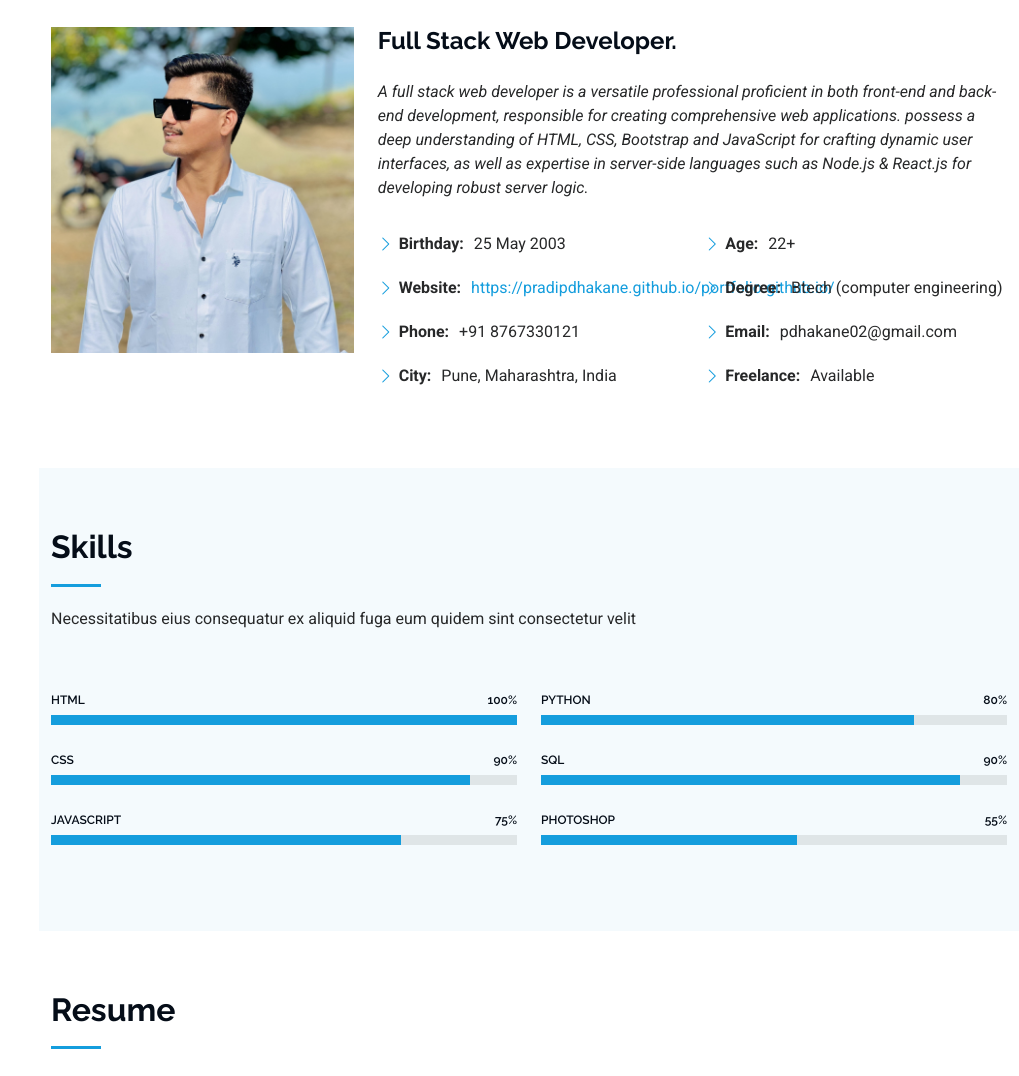
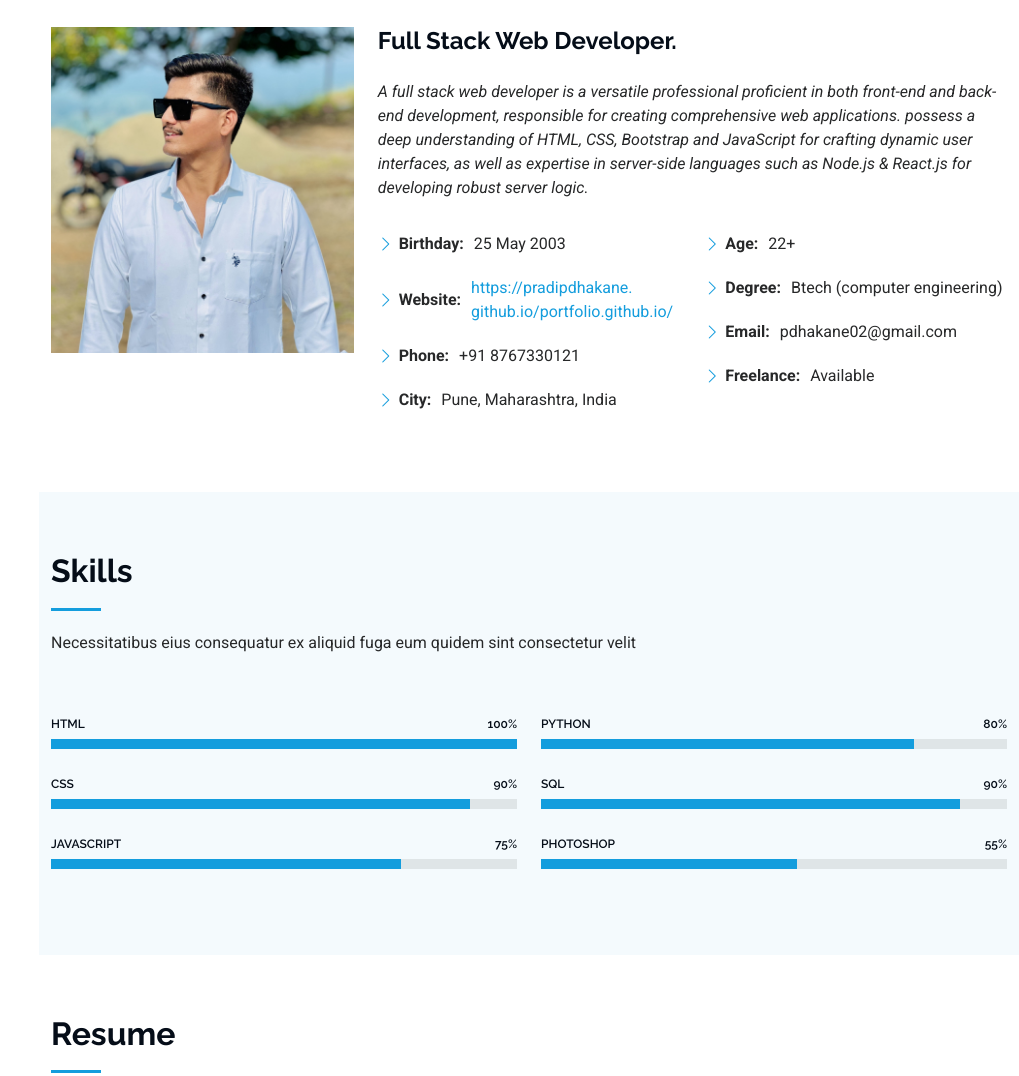
Before and after one commit to PradipDhakane/portfolio.github.io, a plain HTML site: page index.html in a window 1280 px wide. Shown: the part 971-2047 px from the top of the page, without its empty margins (261-1280 px from the left). Drawn offline with Linux system fonts and the light colour scheme.

Commit message:
Update index.html

```diff
--- a/index.html
+++ b/index.html
@@ -109,7 +109,7 @@
               <div class="col-lg-6">
                 <ul>
                   <li><i class="bi bi-chevron-right"></i> <strong>Birthday:</strong> <span>25 May 2003</span></li>
-                  <li><i class="bi bi-chevron-right"></i> <strong>Website:</strong><a href="">https://pradipdhakane.github.io/portfolio.github.io/</a><span></span></li>
+                  <li><i class="bi bi-chevron-right"></i> <strong>Website:</strong><a href="">https://pradipdhakane.<br>github.io/portfolio.github.io/</a><span></span></li>
                   <li><i class="bi bi-chevron-right"></i> <strong>Phone:</strong> <span>+91 8767330121</span></li>
                   <li><i class="bi bi-chevron-right"></i> <strong>City:</strong> <span>Pune, Maharashtra, India</span></li>
                 </ul>
```
